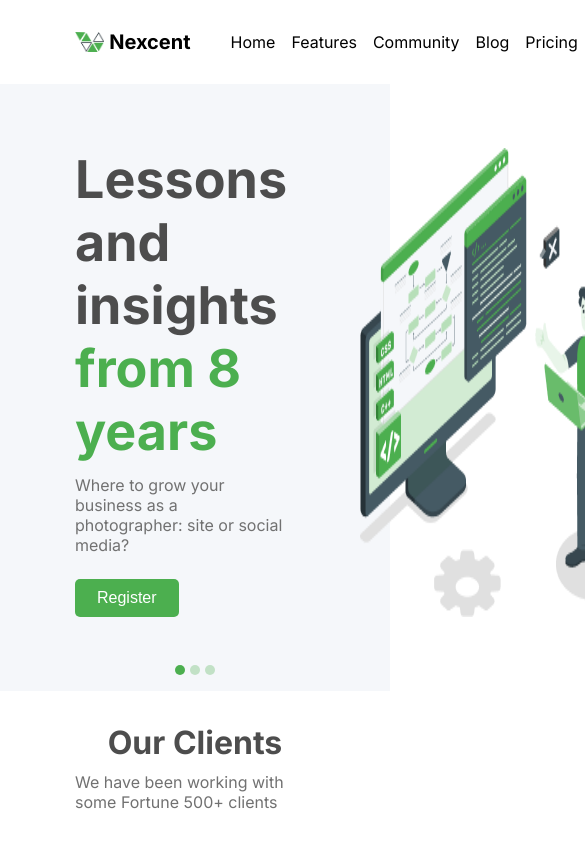
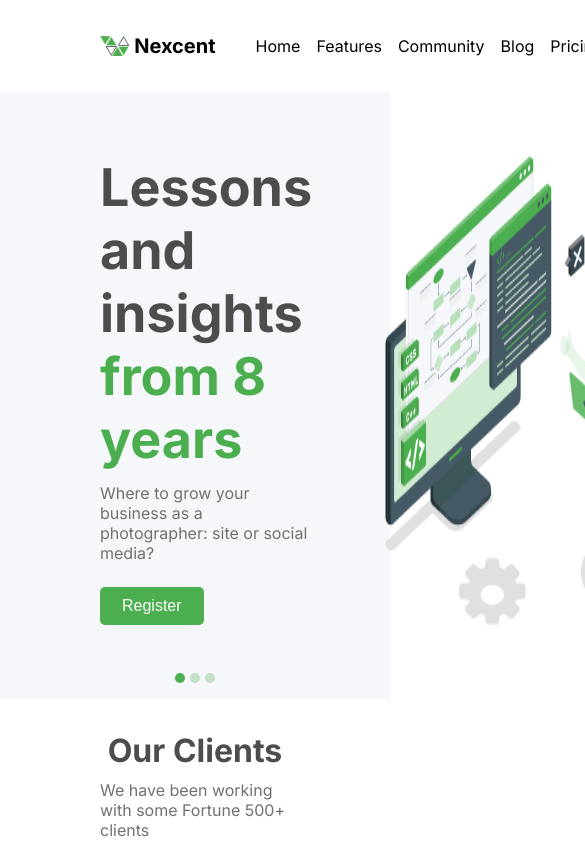
Before and after one commit to Xenko10/figma-mockup-to-react, a React (Vite) app: page / in a window 390 px wide. Shown: the top 842 px of the page, 585 px wide, since content can reach past the window. Built offline with nearby package versions, Linux system fonts and the light colour scheme.

Commit message:
make it more responsive

```diff
--- a/public/style.css
+++ b/public/style.css
@@ -1,18 +1,27 @@
 :root {
+  --padding: 6.25rem;
+
+  --smallest-padding: 2rem;
   --small-padding: 4.6875rem;
-  --padding: 6.25rem;
-  --big-padding: 9.375rem;
+  --medium-padding: 9.375rem;
+  --big-padding: 12.5rem;
 }
 
-@media (max-width: 1000px) {
+@media (min-width: 900px) {
+  :root {
+    --padding: var(--smallest-padding);
+  }
+}
+
+@media (min-width: 1000px) {
   :root {
     --padding: var(--small-padding);
   }
 }
 
-@media (min-width: 1000px) {
+@media (min-width: 1250px) {
   :root {
-    --padding: 6.25rem;
+    --padding: var(--medium-padding);
   }
 }
 
--- a/src/components/Clients/Clients.module.css
+++ b/src/components/Clients/Clients.module.css
@@ -13,6 +13,7 @@
   color: #4d4d4d;
   font-size: 2rem;
   margin: 0;
+  text-align: center;
 }
 
 .clients > p {
--- a/src/components/Demo/Demo.module.css
+++ b/src/components/Demo/Demo.module.css
@@ -1,6 +1,5 @@
 .demo {
   font-family: "Inter", sans-serif;
-  color: #263238;
 
   padding: 2rem var(--padding) 3rem var(--padding);
   display: flex;
--- a/src/components/Header/Header.module.css
+++ b/src/components/Header/Header.module.css
@@ -2,7 +2,7 @@
   font-family: "Inter", sans-serif;
   display: flex;
   justify-content: space-between;
-  margin: 0.75rem var(--padding);
+  margin: 1rem var(--padding);
 }
 
 .logo {
--- a/src/components/Hero/Hero.tsx
+++ b/src/components/Hero/Hero.tsx
@@ -7,7 +7,7 @@ export default function Home() {
         <div className={styles.leftContent}>
           <h1>
             <span className={styles.greyH1}>Lessons and insights </span>
-            <span className={styles.greenH1}>from 8 years</span>
+            <div className={styles.greenH1}>from 8 years</div>
           </h1>
           <p>
             Where to grow your business as a photographer: site or social media?
```
